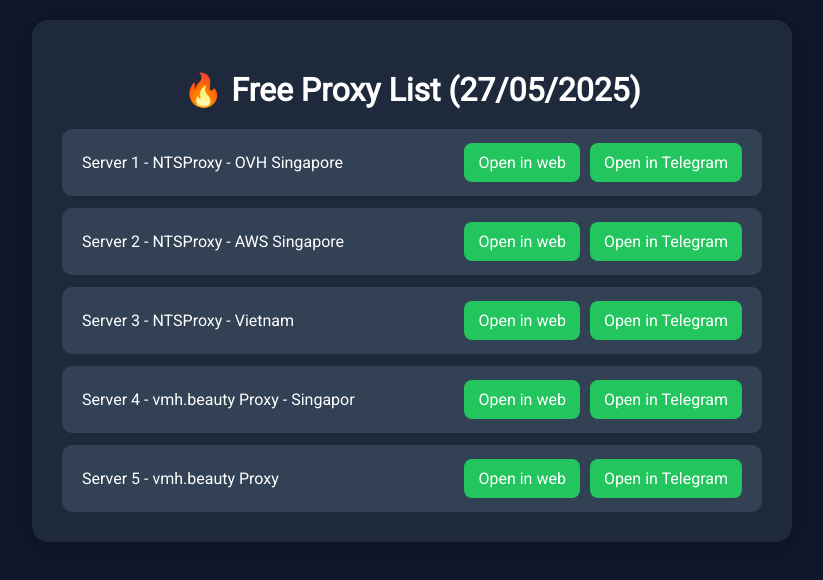
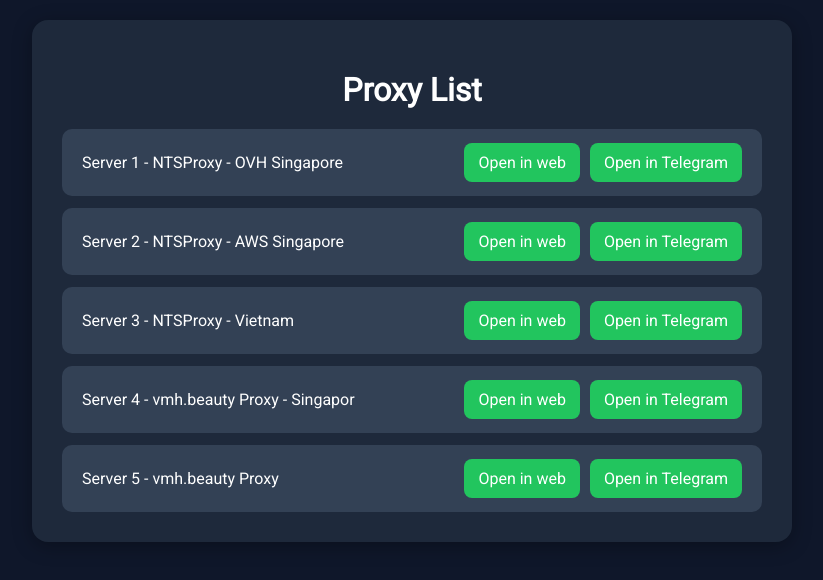
Before and after one commit to h3nesy/proxyy, a plain HTML site: page index.html in a window 1280 px wide. Shown: the whole page, without its empty margins (228-1051 px from the left). Drawn offline with Linux system fonts and the light colour scheme.

Commit message:
Update index.html

```diff
--- a/index.html
+++ b/index.html
@@ -68,7 +68,7 @@
 </head>
 <body>
   <div class="container">
-    <h1>🔥 Free Proxy List (27/05/2025)</h1>
+    <h1>Proxy List</h1>
     <div class="proxy-list">
       <!-- Lặp lại proxy-item -->
       <div class="proxy-item">
```
